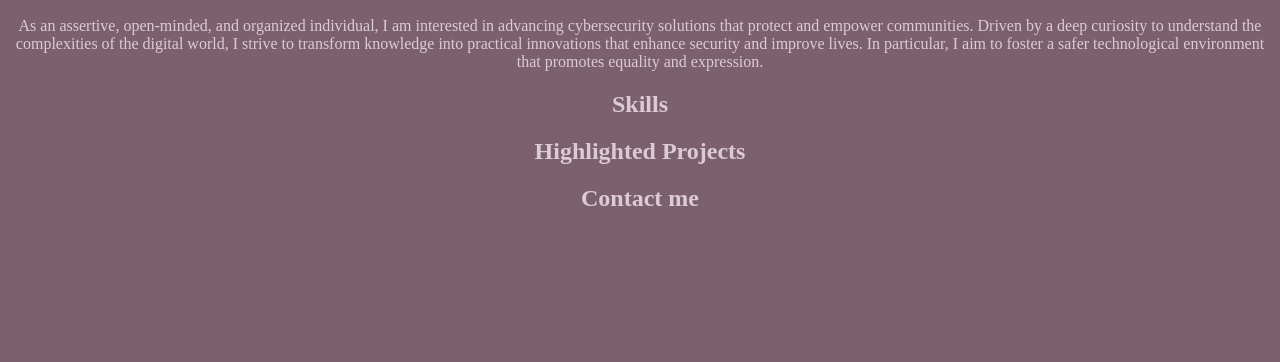
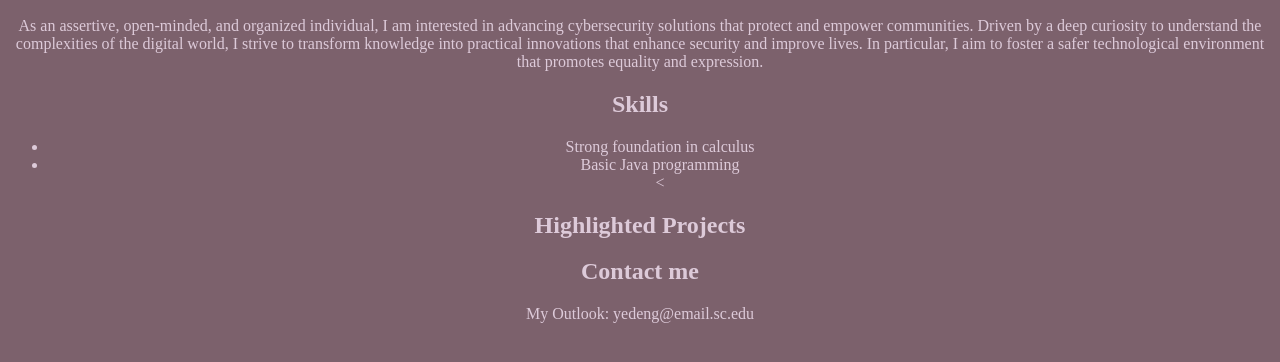
Before and after one commit to elainedeng511-collab/elainedeng511-collab.github.io, a plain HTML site: page index.html in a window 1280 px wide. Shown: the part 110-472 px from the top of the page. Drawn offline with Linux system fonts and the light colour scheme.

Commit message:
Update index.html

```diff
--- a/index.html
+++ b/index.html
@@ -12,12 +12,17 @@
         </div>
         <div class="skills">
             <h2>Skills</h2>
+            <ul>
+                <li>Strong foundation in calculus</li>
+                <li>Basic Java programming</li>
+                <
+            </ul>
         </div>
         <div class="projects">
             <h2>Highlighted Projects</h2>
         </div>
         <div class="contact">
-            <h2>Contact me</h2>
+            <h2>Contact me</h2><p>My Outlook: yedeng@email.sc.edu</p>
         </div>
     </body>
 </html>
```
